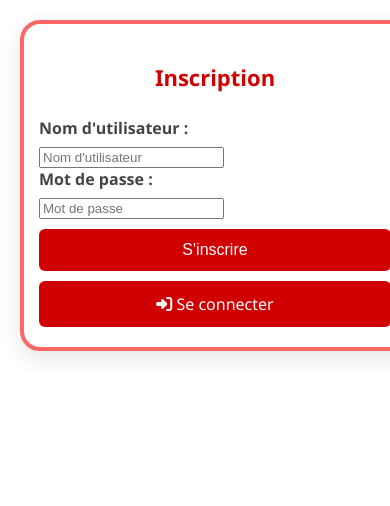
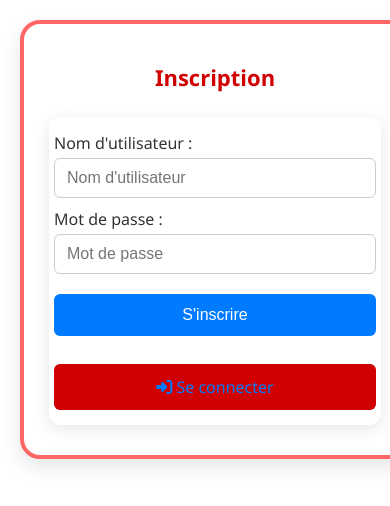
Before and after one commit to Otlundeum/Flashcard, a Django app: template monblog/templates/register.html in a window 390 px wide. Shown: the top 506 px of the page. Run offline with Django 3.2, Linux system fonts and the light colour scheme; the template is opened without the code that fills it, so the values that code supplies are empty.

Commit message:
Amélioration responsive register et corrections

```diff
--- a/monblog/templates/register.html
+++ b/monblog/templates/register.html
@@ -131,6 +131,72 @@
 <body>
   <div class="formulaire">
     <h2>Inscription</h2>
+    <style>
+      .register-container {
+        max-width: 400px;
+        margin: 40px auto;
+        padding: 30px 20px;
+        background: #fff;
+        border-radius: 12px;
+        box-shadow: 0 4px 16px rgba(0,0,0,0.10);
+        display: flex;
+        flex-direction: column;
+        gap: 18px;
+      }
+      .register-container label {
+        font-weight: 500;
+        margin-bottom: 4px;
+        color: #333;
+      }
+      .register-container input {
+        padding: 10px 12px;
+        border: 1px solid #ccc;
+        border-radius: 6px;
+        font-size: 1em;
+        margin-bottom: 10px;
+        width: 100%;
+        box-sizing: border-box;
+      }
+      .register-container button {
+        background: #007BFF;
+        color: #fff;
+        border: none;
+        border-radius: 6px;
+        padding: 12px;
+        font-size: 1em;
+        cursor: pointer;
+        transition: background 0.2s;
+      }
+      .register-container button:hover {
+        background: #0056b3;
+      }
+      .register-container .debug-message {
+        color: #d10000;
+        background: #ffeaea;
+        border-radius: 6px;
+        padding: 10px;
+        margin-bottom: 10px;
+        font-size: 0.98em;
+      }
+      .register-container .se-connecter {
+        display: block;
+        text-align: center;
+        margin-top: 10px;
+        color: #007BFF;
+        text-decoration: none;
+        font-weight: 500;
+      }
+      .register-container .se-connecter:hover {
+        text-decoration: underline;
+      }
+      @media (max-width: 500px) {
+        .register-container {
+          padding: 15px 5px;
+          margin: 10px;
+        }
+      }
+    </style>
+    <div class="register-container">
       <form method="POST">
         {% csrf_token %}
         <label for="username">Nom d'utilisateur :</label>
@@ -140,9 +206,10 @@
         <button type="submit">S'inscrire</button>
       </form>
       {% if debug_message %}
-      <div style="color:red; margin-top:10px;">{{ debug_message }}</div>
+        <div class="debug-message">{{ debug_message }}</div>
       {% endif %}
       <a class="se-connecter" href="{% url 'login' %}"><i class="fa fa-sign-in-alt"></i> Se connecter</a>
     </div>
+  </div>
 </body>
 </html>
```
Lines whose indentation alone changed are shown as unchanged.
